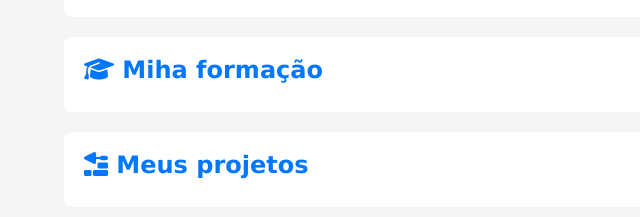
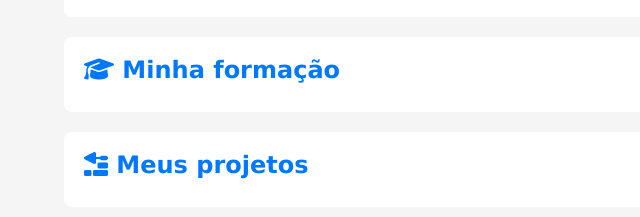
Before and after one commit to NycolasGazola/projeto-portifolio, a plain HTML site: page index.html in a window 1280 px wide. Shown: the part 845-1062 px from the top of the page, 0-640 px from the left. Drawn offline with Linux system fonts and the light colour scheme.

Commit message:
Atualizar o index.html

```diff
--- a/index.html
+++ b/index.html
@@ -161,7 +161,7 @@ Nos últimos meses, iniciei uma transição de carreira para a área de tecnolog
             </article> <!--Fim article#skills-->
 
             <article id="formacao">
-                <h2><i class="fa-solid fa-graduation-cap"></i>  Miha formação</h2>
+                <h2><i class="fa-solid fa-graduation-cap"></i>  Minha formação</h2>
             </article> <!--Fim article#formacao-->
 
             <article id="projetos">
```
